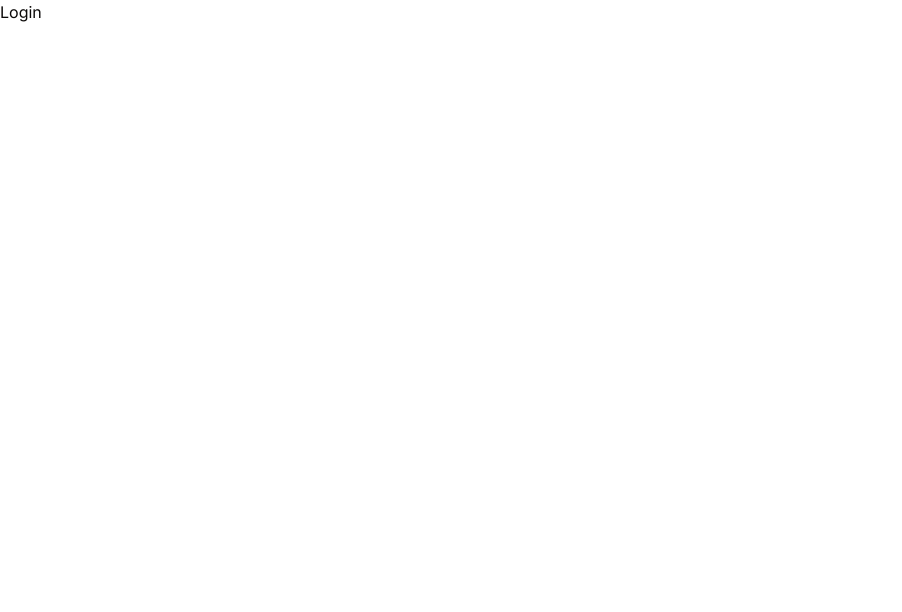
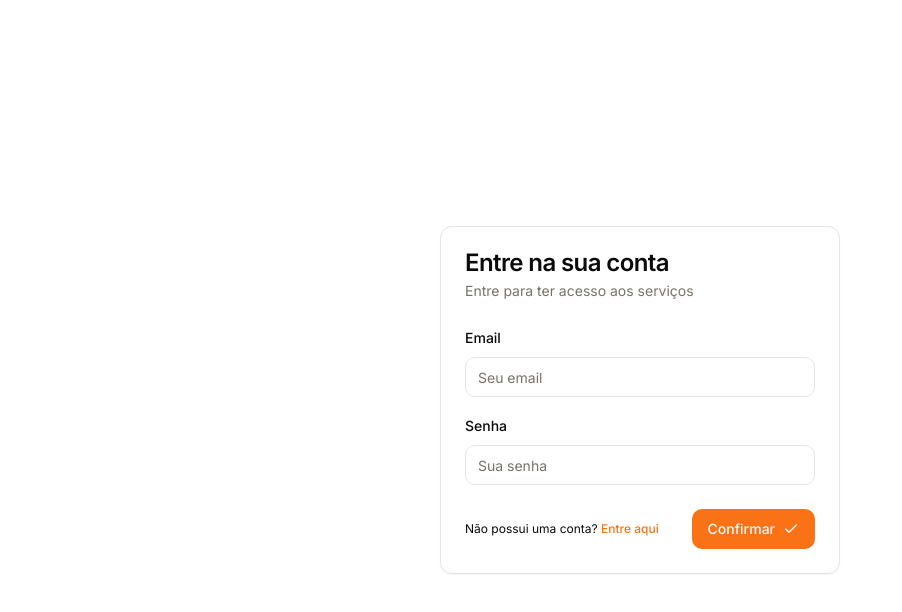
Before and after one commit to gabr1elpachec0/mypet, a Next.js app in the folder web/: page /users/login in a window 1280 px wide. Shown: the top 612 px of the page, without its empty margins (0-902 px from the left). Built offline with nearby package versions, Linux system fonts and the light colour scheme.

Commit message:
feat: add support for login form

```diff
--- a/web/src/app/users/login/page.tsx
+++ b/web/src/app/users/login/page.tsx
@@ -1,7 +1,99 @@
+"use client"
+
+import { CheckIcon } from "lucide-react";
+import { useForm } from "react-hook-form";
+import { z } from "zod";
+import { toast } from "sonner";
+import { useRouter } from "next/navigation";
+import Link from "next/link";
+import { Button } from "@/components/ui/button";
+import { Card, CardHeader, CardTitle, CardDescription, CardContent, CardFooter } from "@/components/ui/card";
+import { Form, FormField, FormItem, FormLabel, FormControl, FormMessage } from "@/components/ui/form";
+import { Input } from "@/components/ui/input";
+import { zodResolver } from "@hookform/resolvers/zod";
+import { api } from "@/lib/api";
+
+const formSchema= z.object({
+  email: z.string().email({ message: 'Endereço de email inválido.' }),
+  password: z.string().nonempty({ message: 'Esse campo precisa ser preenchido' })
+})
+
 export default function Login() {
+  const router = useRouter()
+  const form = useForm<z.infer<typeof formSchema>>({
+    resolver: zodResolver(formSchema),
+    defaultValues: {
+      email: '',
+      password: '',
+    },
+  })
+
+  const onSubmit = async (values: z.infer<typeof formSchema>) => {
+    try {
+      await api.post('/users/login', {
+        email: values.email,
+        password: values.password
+      })
+
+      toast.success('Login bem-sucedido')
+      router.push('/')
+    } catch (error: any) {
+      toast.error('Usuário não encontrado. Tente novamente.')
+    }
+  }
+
   return (
-    <>
-      <h1>Login</h1>
-    </>
+    <div className="flex h-screen w-screen items-center justify-center">
+      <Card className="w-[400px]">
+        <CardHeader>
+          <CardTitle>Entre na sua conta</CardTitle>
+          <CardDescription>Entre para ter acesso aos serviços</CardDescription>
+        </CardHeader>
+        <Form {...form}>
+          <form onSubmit={form.handleSubmit(onSubmit)}>
+            <CardContent>
+              <div className="grid w-full items-center gap-4">
+                <FormField
+                  control={form.control}
+                  name="email"
+                  render={({ field }) => (
+                    <FormItem>
+                      <FormLabel>Email</FormLabel>
+                      <FormControl>
+                        <Input type="email" placeholder="Seu email" {...field} />
+                      </FormControl>
+                      <FormMessage />
+                    </FormItem>
+                  )}
+                />
+                <FormField
+                  control={form.control}
+                  name="password"
+                  render={({ field }) => (
+                    <FormItem>
+                      <FormLabel>Senha</FormLabel>
+                      <FormControl>
+                        <Input type="password" placeholder="Sua senha" {...field} />
+                      </FormControl>
+                      <FormMessage />
+                    </FormItem>
+                  )}
+                />
+              </div>
+            </CardContent>
+            <CardFooter className="flex justify-between">
+              <p className="text-xs">Não possui uma conta? <Button variant={'link'} className="p-0 text-xs"><Link href={'/users/login'}>Entre aqui</Link></Button></p>
+              <Button
+                type="submit"
+                className="flex gap-2 items-center"
+              >
+                Confirmar
+                <CheckIcon className="w-4 h-4" />
+              </Button>
+            </CardFooter>
+          </form>
+        </Form>
+      </Card>
+    </div>
   )
 }
--- a/web/src/app/users/register/page.tsx
+++ b/web/src/app/users/register/page.tsx
@@ -15,8 +15,6 @@ import { Card, CardContent, CardDescription, CardFooter, CardHeader, CardTitle }
 import { Form, FormControl, FormField, FormItem, FormLabel, FormMessage } from "@/components/ui/form"
 import { api } from "@/lib/api"
 
-
-
 const formSchema = z.object({
   username: z.string().min(2, {
     message: "Esse campo precisa ter pelo menos 2 caracteres.",
@@ -30,8 +28,8 @@ const formSchema = z.object({
 })
 
 export default function Register() {
-  const router = useRouter()
-  const { control, handleSubmit, formState: { errors } } = useForm({
+  const router = useRouter();
+  const form = useForm<z.infer<typeof formSchema>>({
     resolver: zodResolver(formSchema),
     defaultValues: {
       username: '',
@@ -41,12 +39,12 @@ export default function Register() {
     },
   })
 
-  const onSubmit = async (data: any) => {
+  const onSubmit = async (values: z.infer<typeof formSchema>) => {
     try {
       await api.post('/users/register', {
-        name: data.username,
-        email: data.email,
-        password: data.password
+        name: values.username,
+        email: values.email,
+        password: values.password
       })
 
       toast.success('Cadastro bem-sucedido!')
@@ -67,12 +65,12 @@ export default function Register() {
           <CardTitle>Crie sua conta</CardTitle>
           <CardDescription>Cadastre-se para ter acesso aos serviços</CardDescription>
         </CardHeader>
-        <Form {...control}>
-          <form onSubmit={handleSubmit(onSubmit)}>
+        <Form {...form}>
+          <form onSubmit={form.handleSubmit(onSubmit)}>
             <CardContent>
               <div className="grid w-full items-center gap-4">
                 <FormField
-                  control={control}
+                  control={form.control}
                   name="username"
                   render={({ field }) => (
                     <FormItem>
@@ -80,13 +78,13 @@ export default function Register() {
                       <FormControl>
                         <Input placeholder="Seu nome" {...field} />
                       </FormControl>
-                      {errors.username && <FormMessage>{errors.username.message}</FormMessage>}
+                      <FormMessage/>
                     </FormItem>
                   )}
                 />
 
                 <FormField
-                  control={control}
+                  control={form.control}
                   name="email"
                   render={({ field }) => (
                     <FormItem>
@@ -94,13 +92,13 @@ export default function Register() {
                       <FormControl>
                         <Input type="email" placeholder="Seu email" {...field} />
                       </FormControl>
-                      {errors.email && <FormMessage>{errors.email.message}</FormMessage>}
+                      <FormMessage/>
                     </FormItem>
                   )}
                 />
 
                 <FormField
-                  control={control}
+                  control={form.control}
                   name="password"
                   render={({ field }) => (
                     <FormItem>
@@ -108,13 +106,13 @@ export default function Register() {
                       <FormControl>
                         <Input type="password" placeholder="Sua senha" {...field} />
                       </FormControl>
-                      {errors.password && <FormMessage>{errors.password.message}</FormMessage>}
+                      <FormMessage/>
                     </FormItem>
                   )}
                 />
 
                 <FormField
-                  control={control}
+                  control={form.control}
                   name="passwordVerify"
                   render={({ field }) => (
                     <FormItem>
@@ -122,14 +120,14 @@ export default function Register() {
                       <FormControl>
                         <Input type="password" placeholder="Confirme sua senha" {...field} />
                       </FormControl>
-                      {errors.passwordVerify && <FormMessage>{errors.passwordVerify.message}</FormMessage>}
+                      <FormMessage/>
                     </FormItem>
                   )}
                 />
               </div>
             </CardContent>
             <CardFooter className="flex justify-between">
-              <p className="text-sm">Já possui conta? <Button variant={'link'} className="p-0"><Link href={'/users/login'}>Entre aqui</Link></Button></p>
+              <p className="text-xs">Já possui conta? <Button variant={'link'} className="p-0 text-xs"><Link href={'/users/login'}>Entre aqui</Link></Button></p>
               <Button
                 type="submit"
                 className="flex gap-2 items-center"
--- a/web/src/components/navbar.tsx
+++ b/web/src/components/navbar.tsx
@@ -7,41 +7,41 @@ export default function Navbar() {
   return (
     <header className="flex flex-1 justify-between items-center">
       <div className="flex gap-2">
+        <Link href={'/'}>
           <Button variant={'link'}>
-          <Link href={'/'}>
             MyPet
+          </Button>
         </Link>
+        <Link href={'/pets'}>
+          <Button variant={'ghost'}>
+            Meus pets
           </Button>
+        </Link>
+        <Link href={'/blog'}>
           <Button variant={'ghost'}>
-          <Link href={'/pets'}>
-            Meus Pets
+            Blog
+          </Button>
         </Link>
+        <Link href={'/donations'}>
+          <Button variant={'ghost'}>
+            Doações
           </Button>
-        <Button variant={'ghost'}>
-          <Link href={'/'}>
-            Blog
         </Link>
-        </Button>
-        <Button variant={'ghost'}>
-          <Link href={'/'}>
-            Doações
-          </Link>
-        </Button>
       </div>
       <div className="flex gap-2">
         <ModeToggle />
+        <Link href={'/users/login'}>
           <Button variant={'outline'} className="flex gap-2 items-center">
-          <Link href={'/login'}>
             Entrar
-          </Link>
             <LogIn className="w-4 h-4" />
           </Button>
+        </Link>
+        <Link href={'/users/register'}>
           <Button variant={'default'} className="flex gap-2 items-center">
-          <Link href={'/users/register'}>
             Criar Conta
-          </Link>
             <UserPlus2Icon className="w-4 h-4" />
           </Button>
+        </Link>
       </div>
     </header>
   )
```
Lines whose indentation alone changed are shown as unchanged.
